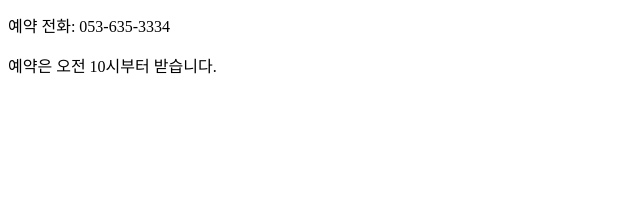
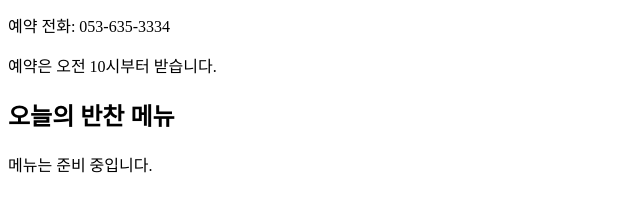
Before and after one commit to kimteahwan0049-beep/minseok-banchan, a plain HTML site: page index.html in a window 1280 px wide. Shown: the part 116-328 px from the top of the page, without its empty margins (0-640 px from the left). Drawn offline with Linux system fonts and the light colour scheme.

Commit message:
Update index.html

```diff
--- a/index.html
+++ b/index.html
@@ -10,5 +10,7 @@
 <p>오늘의 반찬과 재고를 확인하세요.</p>
 <p>예약 전화: 053-635-3334</p>
 <p>예약은 오전 10시부터 받습니다.</p>
+ <h2>오늘의 반찬 메뉴</h2>
+  <p>메뉴는 준비 중입니다.</p>
 </body>
 </html>
```
